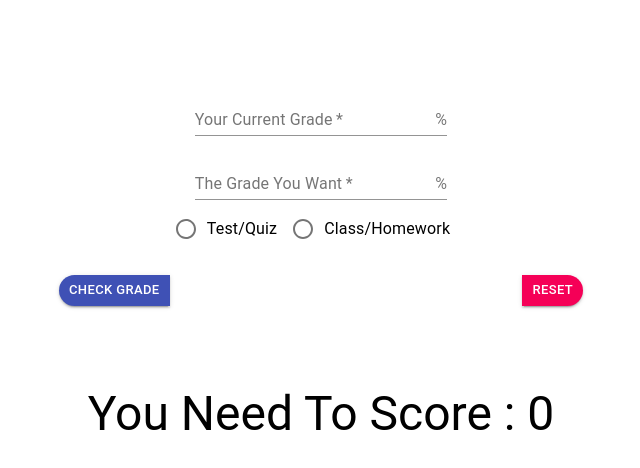
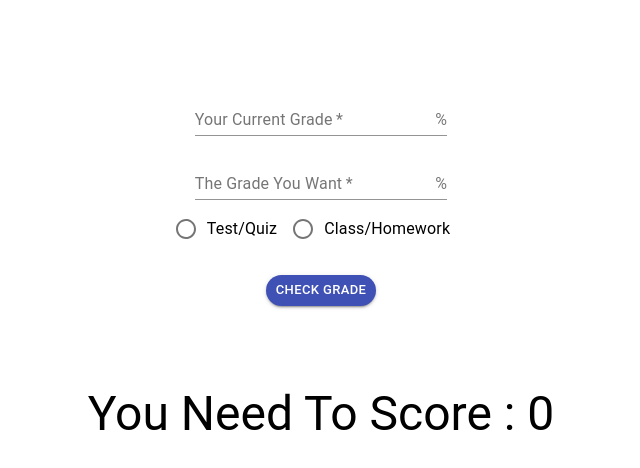
Before and after one commit to J3ffJessie/KMS-Knights-GradeChecker, a React (Create React App) app: page / in a window 1280 px wide. Shown: the top 468 px of the page, without its empty margins (319-959 px from the left). Built offline with nearby package versions, Linux system fonts and the light colour scheme.

Commit message:
Work on functionality and code cleanliness.

```diff
--- a/src/App.js
+++ b/src/App.js
@@ -43,6 +43,7 @@ const useStyles = makeStyles((theme) => ({
   },
 }));
 
+
 const GradeCheck = () => {
 
   const classes = useStyles();
@@ -52,9 +53,6 @@ const GradeCheck = () => {
   const [gradeWeight, setGradeWeight] = useState(0);
   const [finalGrade, setFinalGrade] = useState(0);
 
-  // const handleChange = (event) => {
-  //   event.preventDefault();
-  // }
 
   function checkGrade() {
 
@@ -62,6 +60,7 @@ const GradeCheck = () => {
 
     // This code will keep the finalGrade from going past 100% needed on the next assignment.  Currently it is requested that the %
     // go above 100 so that students understand that they will need more than one assignment or test to raise their grade.
+
     // if(final > 100) {
     //   setFinalGrade(100)
     // } else {
@@ -73,8 +72,7 @@ const GradeCheck = () => {
   const handleSubmit = event => {
     event.preventDefault();
     checkGrade();
-  }
-
+    }
 
 
   return (
@@ -95,8 +93,6 @@ const GradeCheck = () => {
 
     <ButtonGroup className={classes.buttonGroup}>
     <Button className={classes.button} size="small" variant='contained' color='primary' onClick={handleSubmit}>Check Grade</Button>
-
-    <Button className={classes.button} size="small" variant='contained' color='secondary'>Reset</Button>
     </ButtonGroup>
 
     <Box>
```
